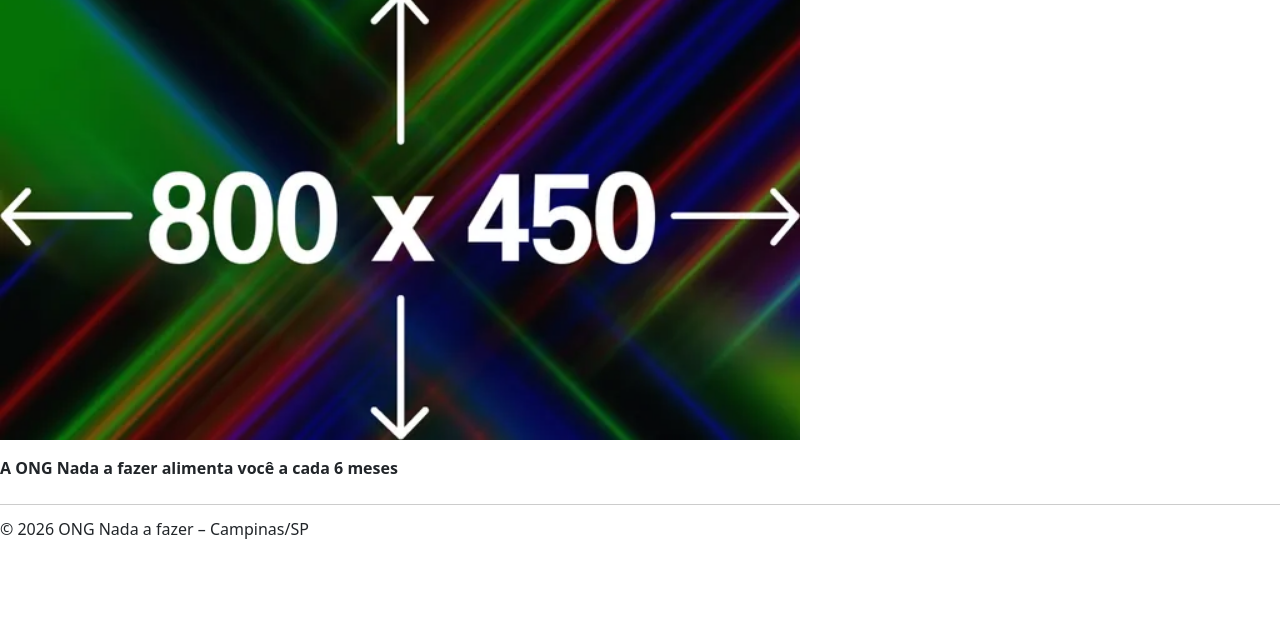
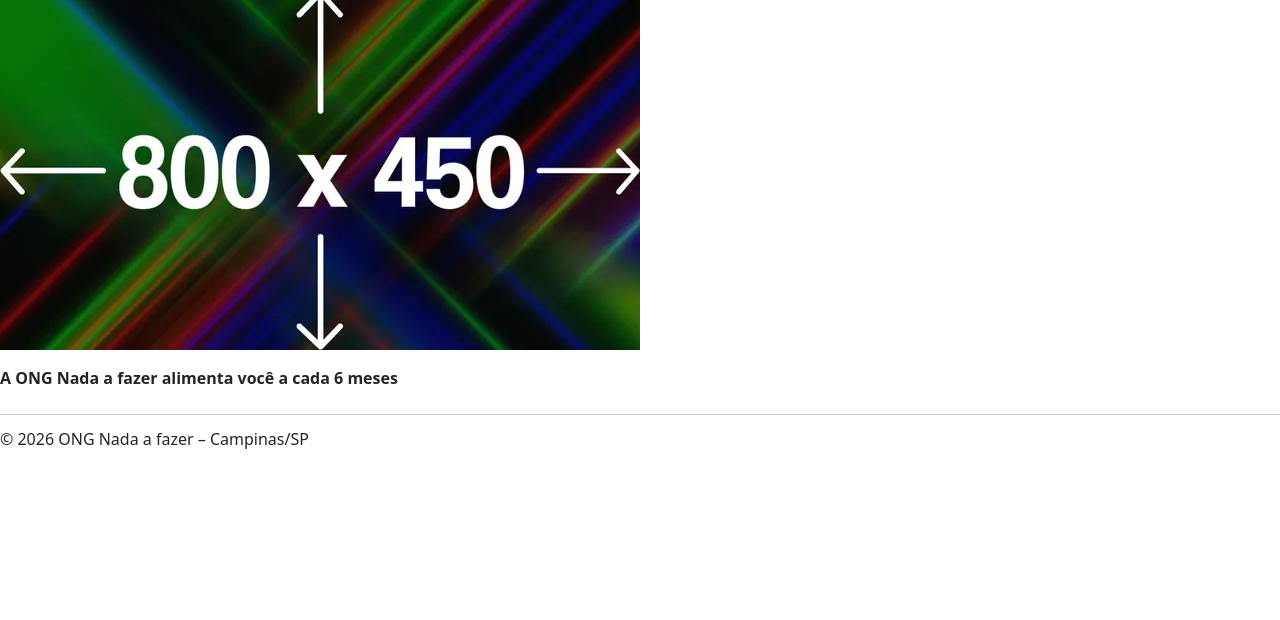
Before and after one commit to rafaelmoraesnz-spec/ONG_Nada_a_Fazer, a website built with Vite: page index.html in a window 1280 px wide. Shown: the part 180-800 px from the top of the page. Built offline with nearby package versions, Linux system fonts and the light colour scheme.

Commit message:
perf: serve a imagem no tamanho certo para cada tela com srcset
- Versões de 320 px e 640 px em WebP e JPEG.
- srcset + sizes: o navegador escolhe a versão conforme a largura da tela
  e a densidade de pixels (celular 1x baixa 6,9 kB em vez de 16 kB).
- A imagem passa a ser exibida em 640x360, seu tamanho real, em vez de
  ampliada para 800x450 (o que a deixava borrada).

Co-Authored-By: Claude Opus 5.5 <noreply@anthropic.com>

```diff
--- a/index.html
+++ b/index.html
@@ -48,10 +48,17 @@
         <section id="sobre">
             <h2>Quem somos</h2>
             <figure>
-                <!-- WebP para navegadores atuais; JPEG como alternativa -->
+                <!-- WebP para navegadores atuais; JPEG como alternativa.
+                     srcset + sizes: o navegador baixa a versão de 320 px ou 640 px
+                     conforme a largura da tela e a densidade de pixels. -->
                 <picture>
-                    <source srcset="imagens/nada.webp" type="image/webp">
-                    <img src="imagens/nada.jpg" alt="ONG - Nada a fazer" width="800" height="450" decoding="async">
+                    <source type="image/webp"
+                        srcset="imagens/nada-320.webp 320w, imagens/nada-640.webp 640w"
+                        sizes="(max-width: 640px) 100vw, 640px">
+                    <img src="imagens/nada-640.jpg"
+                        srcset="imagens/nada-320.jpg 320w, imagens/nada-640.jpg 640w"
+                        sizes="(max-width: 640px) 100vw, 640px"
+                        alt="ONG - Nada a fazer" width="640" height="360" decoding="async">
                 </picture>
             </figure>
             <p>A ONG Nada a fazer alimenta você a cada 6 meses</p>
```
Also changed, not shown: imagens/nada-320.jpg (added), imagens/nada-320.webp (added), imagens/nada-640.jpg (renamed from imagens/nada.jpg), imagens/nada-640.webp (renamed from imagens/nada.webp).
